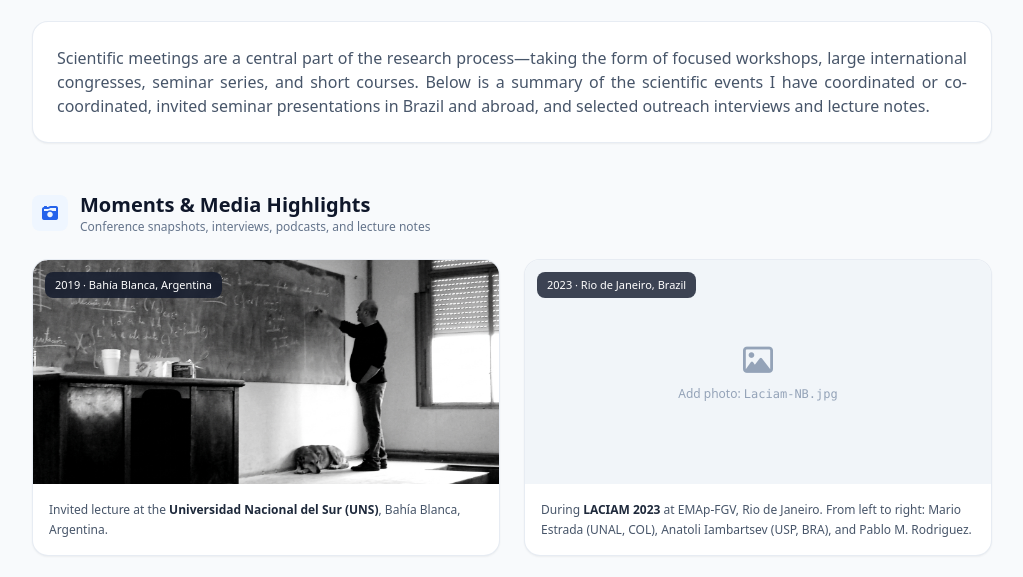
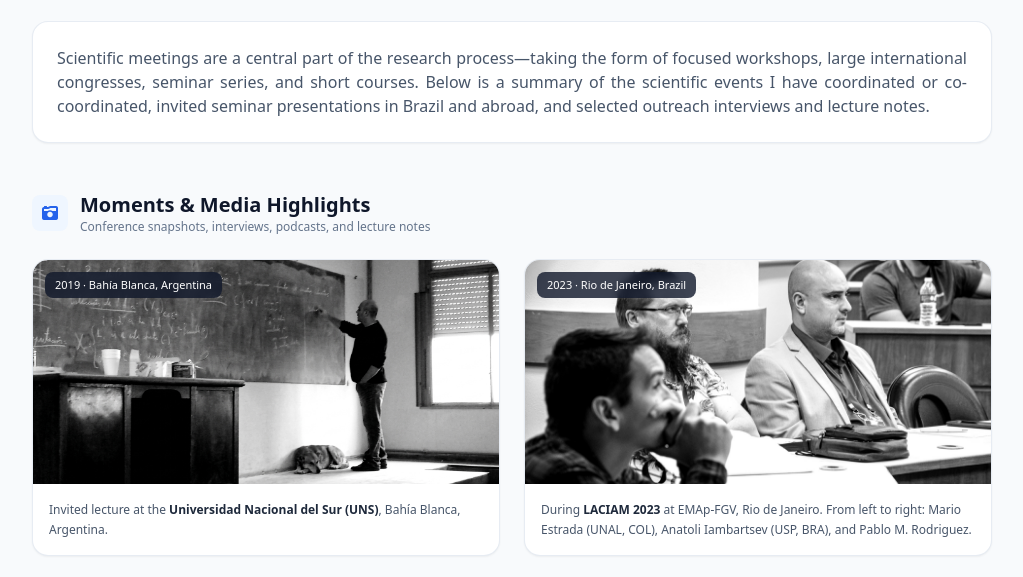
Before and after one commit to rodriguezpablom/rodriguezpablom.github.io, a plain HTML site: page meetings.html in a window 1280 px wide. Shown: the part 185-762 px from the top of the page, without its empty margins (128-1151 px from the left). Drawn offline with nearby package versions, Linux system fonts and the light colour scheme; some icons are missing.

Commit message:
Update meetings.html

```diff
--- a/meetings.html
+++ b/meetings.html
@@ -84,10 +84,10 @@
                 <!-- Photo 2: LACIAM 2023 -->
                 <figure class="bg-white rounded-2xl border border-slate-200/80 shadow-sm overflow-hidden flex flex-col">
                     <div class="h-56 bg-slate-100 relative overflow-hidden">
-                        <img src="Laciam-NB.jpg" alt="LACIAM 2023 at EMAp-FGV" class="w-full h-full object-cover hover:scale-105 transition duration-500" onerror="this.style.display='none'; this.nextElementSibling.style.display='flex';">
+                        <img src="Laciam-BN.jpg" alt="LACIAM 2023 at EMAp-FGV" class="w-full h-full object-cover hover:scale-105 transition duration-500" onerror="this.style.display='none'; this.nextElementSibling.style.display='flex';">
                         <div class="hidden w-full h-full items-center justify-center flex-col text-slate-400 p-4 text-center">
                             <i class="fa-regular fa-image text-3xl mb-2"></i>
-                            <span class="text-xs">Add photo: <code>Laciam-NB.jpg</code></span>
+                            <span class="text-xs">Add photo: <code>Laciam-BN.jpg</code></span>
                         </div>
                         <span class="absolute top-3 left-3 bg-slate-900/80 backdrop-blur-sm text-white text-[11px] font-medium px-2.5 py-1 rounded-lg">2023 · Rio de Janeiro, Brazil</span>
                     </div>
```
